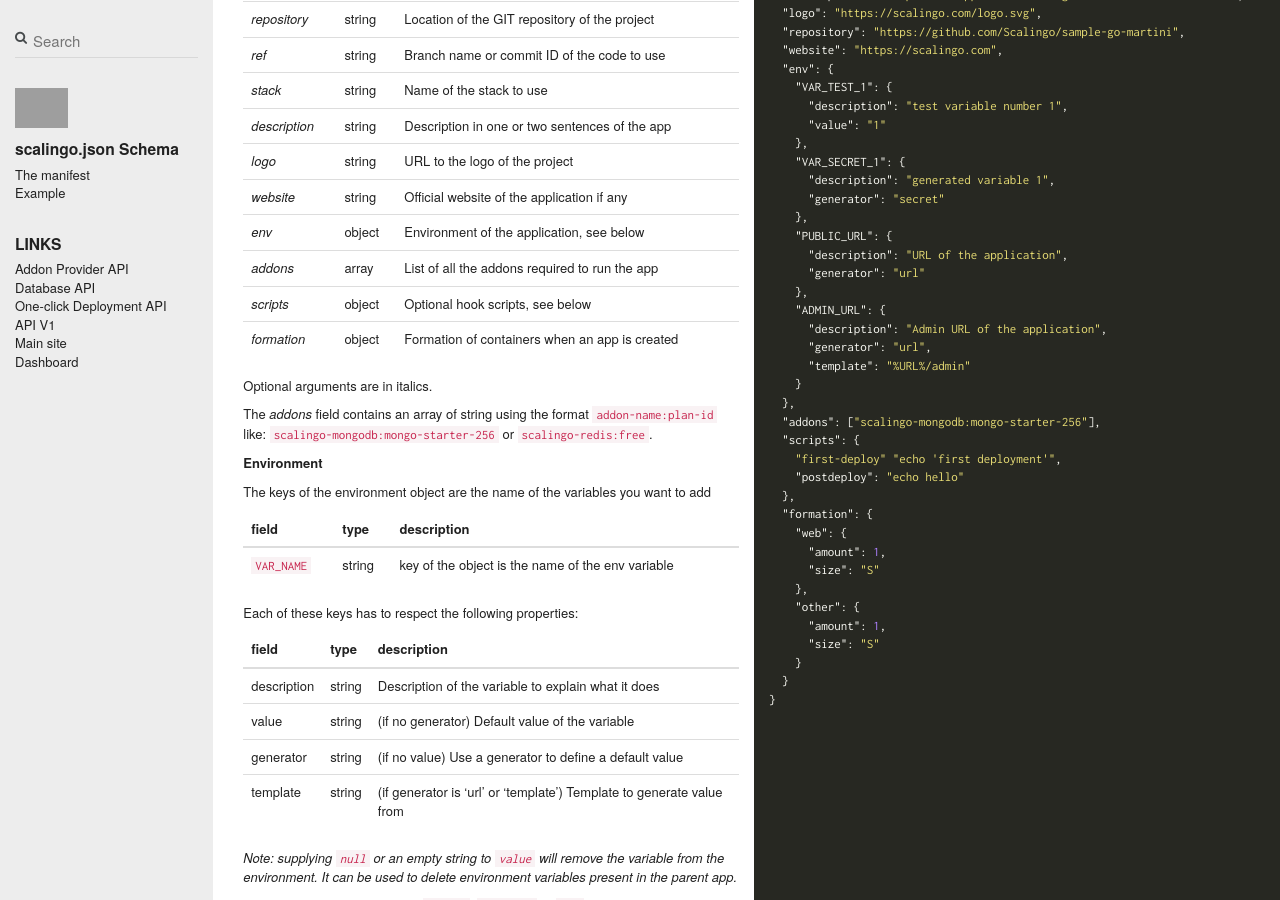
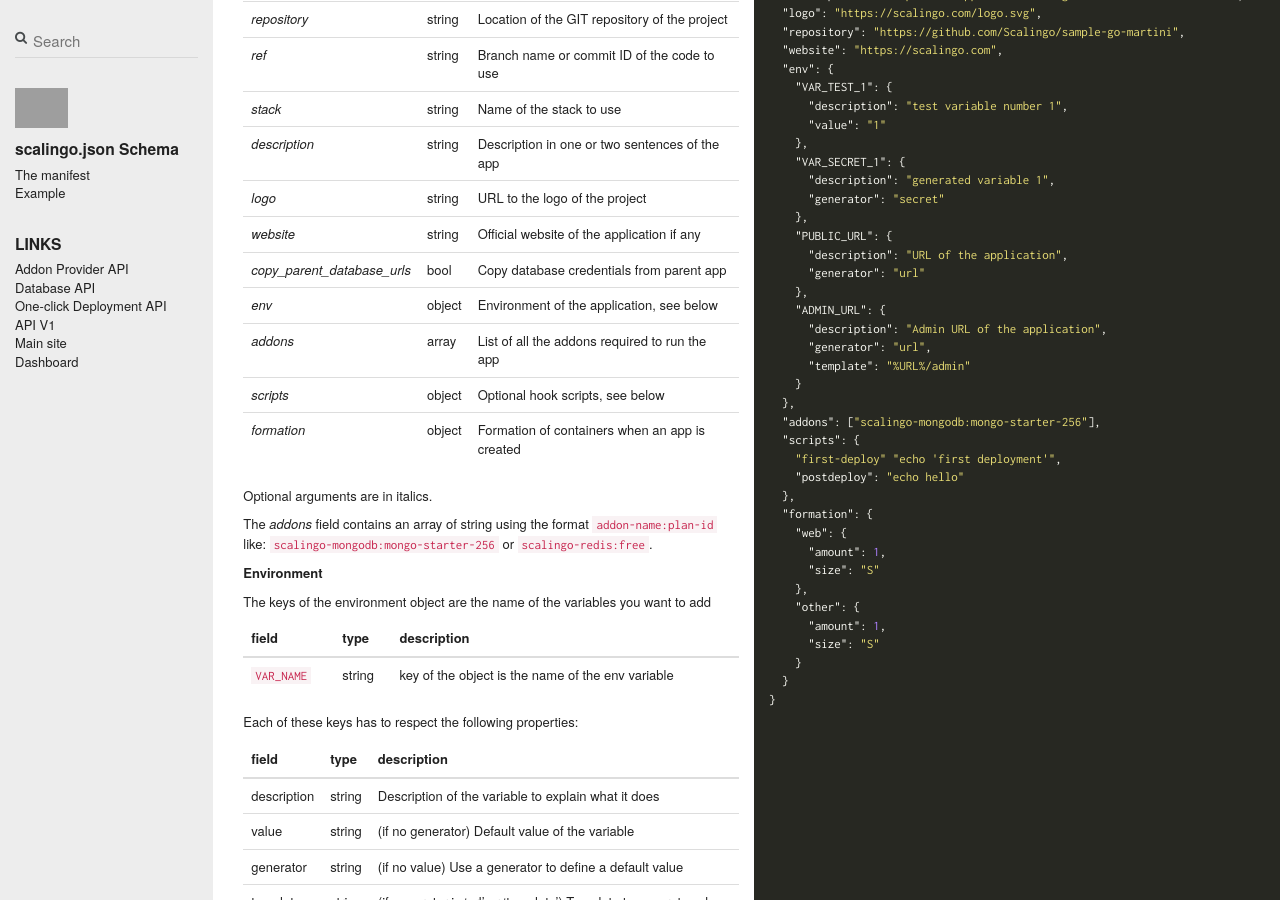
Before and after one commit to jdauphant/developers-documentation, a Jekyll site: the page built from _scalingo_json_schema/index.md, in a window 1280 px wide and 900 px high, scrolled down 342 px. Built offline with Jekyll 4.4.1, drawn with Linux system fonts in a browser that asks for light colours; nearby versions of some CDN libraries; comment, search, counter and statistics services are not loaded; grey boxes are pictures that could not be loaded.

Commit message:
[review app] Allow using parent database URLs if explicitely specified

```diff
--- a/_scalingo_json_schema/index.md
+++ b/_scalingo_json_schema/index.md
@@ -22,19 +22,20 @@ or `scalingo.json`. The latter will always take priority over the first one.
 **The manifest attributes**
 
 {:.table}
-| field          | type   | description                                    |
-| -------------- | ------ | ---------------------------------------------- |
-| name           | string | Complete name of the project                   |
-| _repository_   | string | Location of the GIT repository of the project  |
-| _ref_          | string | Branch name or commit ID of the code to use    |
-| _stack_        | string | Name of the stack to use                       |
-| _description_  | string | Description in one or two sentences of the app |
-| _logo_         | string | URL to the logo of the project                 |
-| _website_      | string | Official website of the application if any     |
-| _env_          | object | Environment of the application, see below      |
-| _addons_       | array  | List of all the addons required to run the app |
-| _scripts_      | object | Optional hook scripts, see below               |
-| _formation_    | object | Formation of containers when an app is created |
+| field                       | type   | description                                    |
+| --------------------------- | ------ | ---------------------------------------------- |
+| _name_                      | string | Complete name of the project                   |
+| _repository_                | string | Location of the GIT repository of the project  |
+| _ref_                       | string | Branch name or commit ID of the code to use    |
+| _stack_                     | string | Name of the stack to use                       |
+| _description_               | string | Description in one or two sentences of the app |
+| _logo_                      | string | URL to the logo of the project                 |
+| _website_                   | string | Official website of the application if any     |
+| _copy_parent_database_urls_ | bool   | Copy database credentials from parent app      |
+| _env_                       | object | Environment of the application, see below      |
+| _addons_                    | array  | List of all the addons required to run the app |
+| _scripts_                   | object | Optional hook scripts, see below               |
+| _formation_                 | object | Formation of containers when an app is created |
 
 Optional arguments are in italics.
 
```
